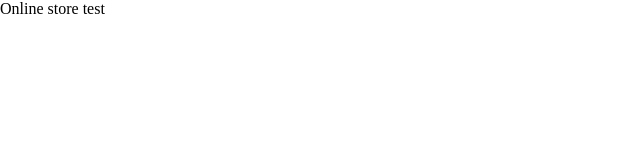
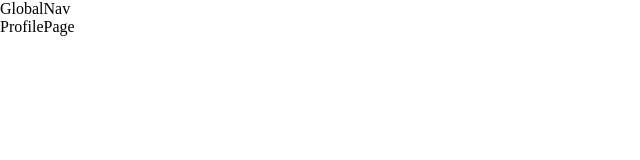
Before and after one commit to Paul1337/OnlineStoreUni, a React (Vite) app in the folder client/: page / in a window 1280 px wide. Shown: the top 160 px of the page, without its empty margins (0-640 px from the left). Built offline with nearby package versions, Linux system fonts and the light colour scheme.

Commit message:
browser-router

```diff
--- a/client/package.json
+++ b/client/package.json
@@ -12,9 +12,12 @@
     "dependencies": {
         "@reduxjs/toolkit": "^1.9.3",
         "@types/react-redux": "^7.1.25",
+        "@types/react-router-dom": "^5.3.3",
+        "bootstrap": "^5.3.0-alpha3",
         "react": "^18.2.0",
         "react-dom": "^18.2.0",
-        "react-redux": "^8.0.5"
+        "react-redux": "^8.0.5",
+        "react-router-dom": "^6.10.0"
     },
     "devDependencies": {
         "@types/react": "^18.0.28",
--- a/client/src/App.tsx
+++ b/client/src/App.tsx
@@ -1,7 +1,14 @@
 import { useState } from 'react';
+import GlobalNav from './views/components/GlobalNav/globalNav';
+import AppRouter from './AppRouter';
 
 function App() {
-    return <div>Online store test</div>;
+    return (
+        <>
+            <GlobalNav />
+            <AppRouter />
+        </>
+    );
 }
 
 export default App;
--- /dev/null
+++ b/client/src/AppRouter.tsx
@@ -0,0 +1,16 @@
+import React from 'react';
+import { Route, Routes, BrowserRouter } from 'react-router-dom';
+import ProfilePage from './views/pages/ProfilePage/ProfilePage';
+
+function AppRouter() {
+    return (
+        <BrowserRouter>
+            <Routes>
+                <Route path='/' element={<ProfilePage />} />
+                {/* <Route exact path='products/:id'/> */}
+            </Routes>
+        </BrowserRouter>
+    );
+}
+
+export default AppRouter;
--- a/client/src/reducers/basket/basketSlice.ts
+++ b/client/src/reducers/basket/basketSlice.ts
@@ -1,4 +1,3 @@
-storeSlice;
 import { createSlice } from '@reduxjs/toolkit';
 
 const initialState = {};
--- /dev/null
+++ b/client/src/views/components/GlobalNav/GlobalNav.tsx
@@ -0,0 +1,7 @@
+import React from 'react';
+
+function GlobalNav() {
+    return <div>GlobalNav</div>;
+}
+
+export default GlobalNav;
```
Also changed, not shown: 1 other file (tests, documents, lock files or other folders).
